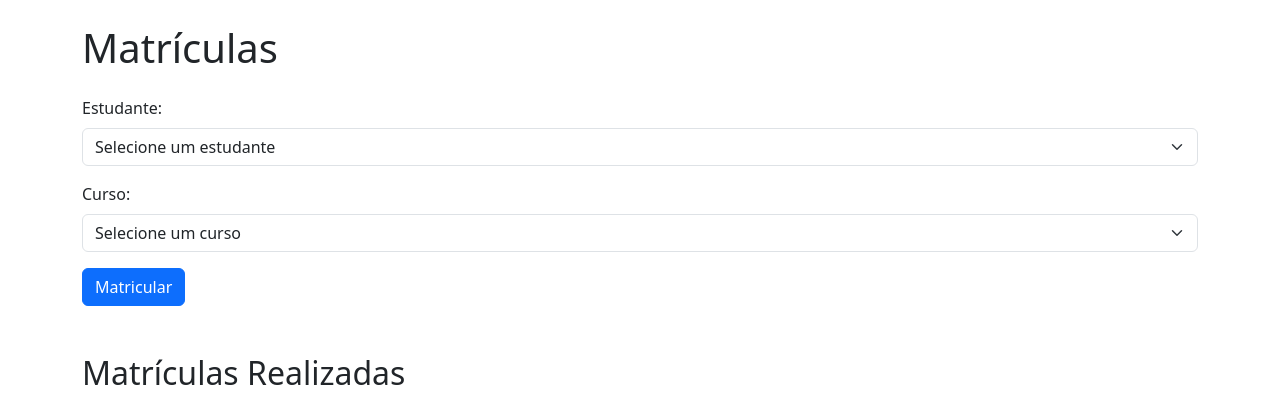
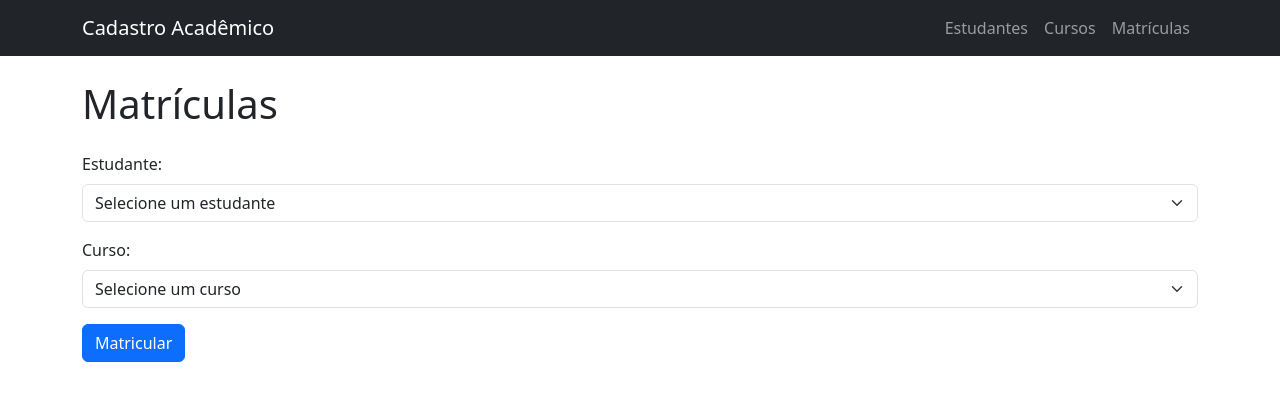
Before and after one commit to LuizTresoldi/Cadastro-Estudante, a PHP site: page /telaMatricula.php in a window 1280 px wide. Shown: the top 401 px of the page. Run offline with PHP 8.4, Linux system fonts and the light colour scheme.

Commit message:
feat: cria menu de navegação e adiciona nas telas

```diff
--- /dev/null
+++ b/menuNavegacao.php
@@ -0,0 +1,10 @@
+<nav class="navbar navbar-expand bg-dark" data-bs-theme="dark">
+    <div class="container">
+        <span class="navbar-brand">Cadastro Acadêmico</span>
+        <div class="navbar-nav">
+            <a class="nav-link" href="telaCadastroEstudante.php">Estudantes</a>
+            <a class="nav-link" href="telaCadastroCurso.php">Cursos</a>
+            <a class="nav-link" href="telaMatricula.php">Matrículas</a>
+        </div>
+    </div>
+</nav>
--- a/telaCadastroCurso.php
+++ b/telaCadastroCurso.php
@@ -7,6 +7,7 @@
 	    <script src="https://cdn.jsdelivr.net/npm/bootstrap@5.3.8/dist/js/bootstrap.bundle.min.js" integrity="sha384-FKyoEForCGlyvwx9Hj09JcYn3nv7wiPVlz7YYwJrWVcXK/BmnVDxM+D2scQbITxI" crossorigin="anonymous"></script>
     </head>
     <body>
+        <?php include 'menuNavegacao.php'; ?>
         <div class="container my-4">
             <h1 class="mb-4">Cadastro de Curso</h1>
             <form action="processaCadastroCurso.php" method="post">
--- a/telaCadastroEstudante.php
+++ b/telaCadastroEstudante.php
@@ -12,6 +12,7 @@
 </head>
 
 <body>
+    <?php include 'menuNavegacao.php'; ?>
     <div class="container my-4">
         <h1 class="mb-4">Cadastro de Estudante</h1>
         <form action="processaEstudante.php" method="post">
--- a/telaMatricula.php
+++ b/telaMatricula.php
@@ -12,6 +12,7 @@
 </head>
 
 <body>
+    <?php include 'menuNavegacao.php'; ?>
     <div class="container my-4">
         <h1 class="mb-4">Matrículas</h1>
         <form action="processaMatricula.php" method="post">
```
